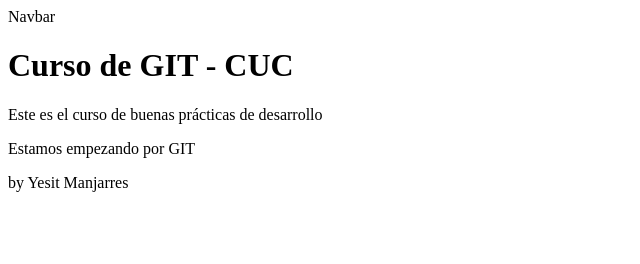
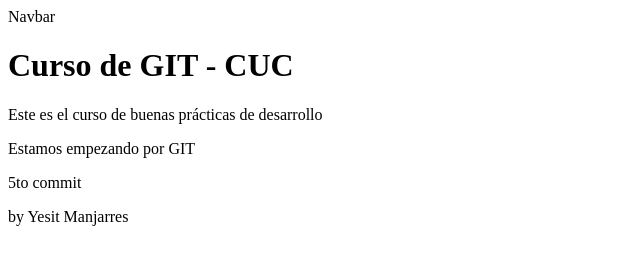
Before and after one commit to H3inst/clases_jueves, a plain HTML site: page index.html in a window 1280 px wide. Shown: the whole page, without its empty margins (0-640 px from the left). Drawn offline with Linux system fonts and the light colour scheme.

Commit message:
Quinto commit

```diff
--- a/index.html
+++ b/index.html
@@ -15,6 +15,8 @@
     <p>Este es el curso de buenas prácticas de desarrollo</p>
     <p>Estamos empezando por GIT</p>
 
+    <p>5to commit</p>
+
     <footer>
         by Yesit Manjarres
     </footer>
```
